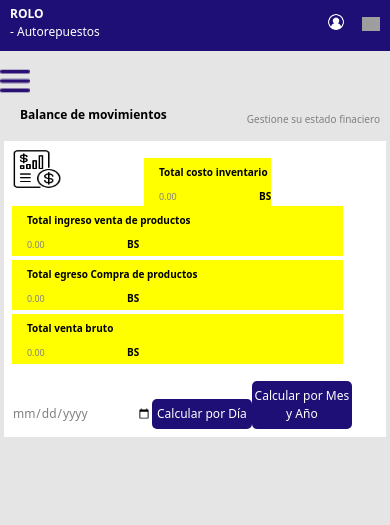
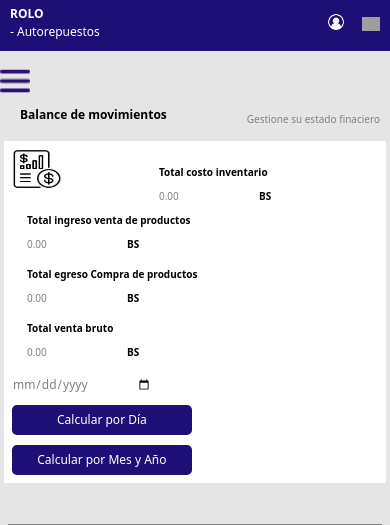
Before and after one commit to Eric2609/rolocars-app, a Next.js app: page /inicio/informe in a window 390 px wide. Shown: the top 525 px of the page. Built offline with nearby package versions, Linux system fonts and the light colour scheme; no server answers; grey boxes are pictures that could not be loaded.

Commit message:
Update informe.css

```diff
--- a/app/inicio/informe/informe.css
+++ b/app/inicio/informe/informe.css
@@ -225,13 +225,12 @@
   .contenedor_data {
     border-left: none;
     margin: 2px 0;
-    background-color:yellow;
   }
 
   .datos_input {
     width: 100%;
     max-width: 100px;
-    font-size: 9px;
+    font-size: 10px;
   }
 
   .formingresos {
@@ -251,23 +250,19 @@
     font-size:10px
   }
   .Calculo {
-    width: 40vw;
-    max-width: 100px;
+    width: 100vw;
+    max-width: 180px;
     padding: 6px 0;
     font-size: 12px;
-    display:inline-block;
+    display:block;
   }
-
-
-
-
 
   /* Tabla responsive */
   .Contend_BBDD {
     padding-left: 2vw;
     padding-right: 2vw;
     position:absolute;
-    top:75vh;
+    top:55vh;
   }
 
   .BD_compras {
```
